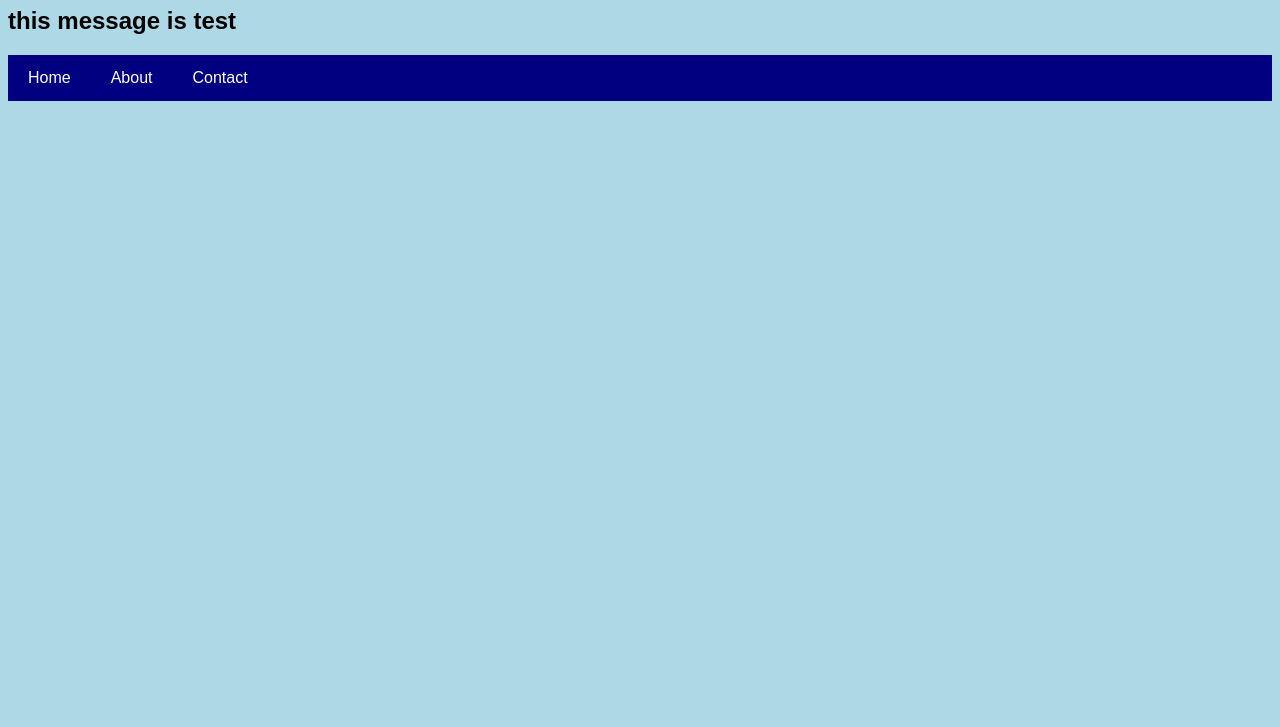
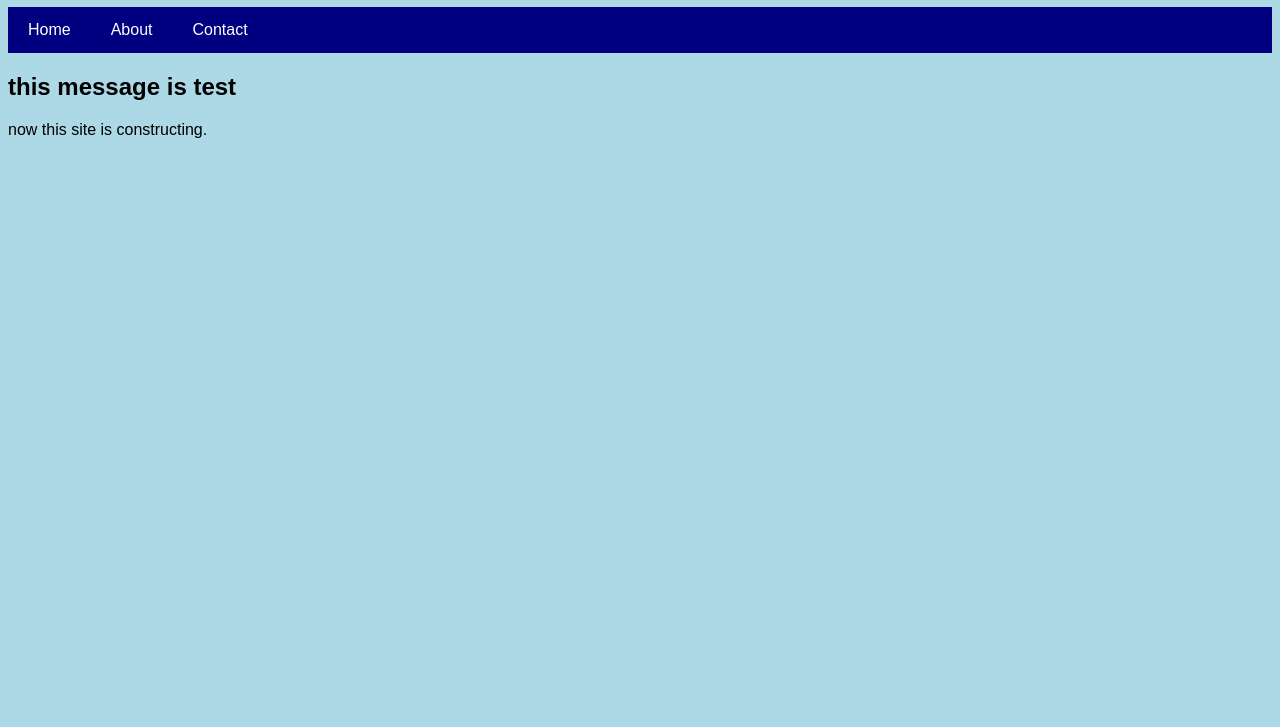
Before and after one commit to saki-kirishiro/test, a plain HTML site: page index.html in a window 1280 px wide. Shown: the part 73-800 px from the top of the page. Drawn offline with Linux system fonts and the light colour scheme.

Commit message:
change message

```diff
--- a/index.html
+++ b/index.html
@@ -8,8 +8,6 @@
 </head>
 <body>
     <h1>Welcome to My First Website</h1>
-    <h2>this message is test</h2>
-</body>
 <nav>
     <ul>
         <li><a href="#">Home</a></li>
@@ -17,5 +15,7 @@
         <li><a href="#">Contact</a></li>
     </ul>
 </nav>
-
+<h2>this message is test</h2>
+now this site is constructing.
+</body>
 </html>
```
